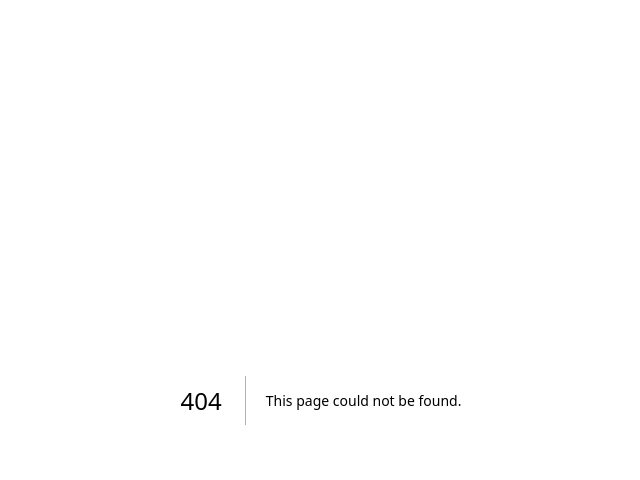
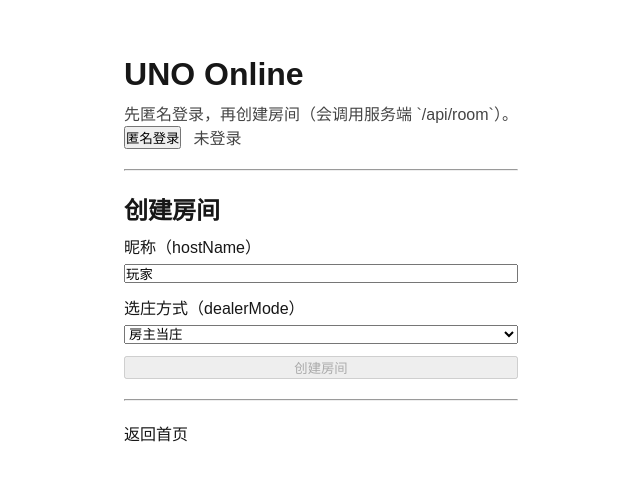
Before and after one commit to Hakuya1231/uno-online, a Next.js app: page /login in a window 1280 px wide. Before the commit this address had no page. Shown: the top 480 px of the page, without its empty margins (319-959 px from the left). Built offline with nearby package versions, Linux system fonts and the light colour scheme; no server answers.

Commit message:
feat: 首页&匿名登录

```diff
--- a/package.json
+++ b/package.json
@@ -12,6 +12,7 @@
     "simulate:draw-compare": "tsx scripts/simulate-draw-compare-challenge.ts"
   },
   "dependencies": {
+    "firebase": "^12.12.0",
     "firebase-admin": "^13.8.0",
     "next": "16.2.3",
     "react": "19.2.4",
--- /dev/null
+++ b/src/app/login/page.tsx
@@ -0,0 +1,176 @@
+"use client";
+
+import { useCallback, useEffect, useMemo, useState } from "react";
+import Link from "next/link";
+import { onAuthStateChanged, signInAnonymously, type User } from "firebase/auth";
+import { getClientAuth } from "@/client/firebase";
+import { authedFetch } from "@/client/authedFetch";
+import type { DealerMode } from "@/shared";
+
+type CreateRoomResp = { roomId: string } | { error: string };
+
+// 避免 Next 在 build 时对该页做静态预渲染（本页依赖浏览器侧 Firebase Auth）。
+export const dynamic = "force-dynamic";
+
+function parseJsonSafely(text: string): unknown {
+  try {
+    return JSON.parse(text);
+  } catch {
+    return null;
+  }
+}
+
+export default function LoginPage() {
+  const [authReady, setAuthReady] = useState(false);
+  const auth = useMemo(() => (authReady ? getClientAuth() : null), [authReady]);
+
+  const [user, setUser] = useState<User | null>(null);
+  const [idToken, setIdToken] = useState<string>("");
+
+  const [hostName, setHostName] = useState<string>("玩家");
+  const [dealerMode, setDealerMode] = useState<DealerMode>("host");
+
+  const [busy, setBusy] = useState(false);
+  const [msg, setMsg] = useState<string>("");
+  const [createdRoomId, setCreatedRoomId] = useState<string>("");
+
+  useEffect(() => {
+    setAuthReady(true);
+  }, []);
+
+  useEffect(() => {
+    if (!auth) return;
+    const unsub = onAuthStateChanged(auth, async (u) => {
+      setUser(u);
+      setCreatedRoomId("");
+      setMsg("");
+      if (!u) {
+        setIdToken("");
+        return;
+      }
+      const t = await u.getIdToken();
+      setIdToken(t);
+    });
+    return () => unsub();
+  }, [auth]);
+
+  const doAnonLogin = useCallback(async () => {
+    if (!auth) {
+      setMsg("Auth 尚未初始化，请稍等");
+      return;
+    }
+    setBusy(true);
+    setMsg("");
+    try {
+      const cred = await signInAnonymously(auth);
+      const t = await cred.user.getIdToken();
+      setIdToken(t);
+      setMsg("匿名登录成功");
+    } catch (e) {
+      setMsg(e instanceof Error ? e.message : "匿名登录失败");
+    } finally {
+      setBusy(false);
+    }
+  }, [auth]);
+
+  const createRoom = useCallback(async () => {
+    if (!idToken) {
+      setMsg("请先匿名登录");
+      return;
+    }
+
+    setBusy(true);
+    setMsg("");
+    setCreatedRoomId("");
+    try {
+      const resp = await authedFetch("/api/room", {
+        method: "POST",
+        idToken,
+        headers: { "content-type": "application/json" },
+        body: JSON.stringify({ hostName, dealerMode }),
+      });
+
+      const text = await resp.text();
+      const json = parseJsonSafely(text) as CreateRoomResp | null;
+
+      if (!resp.ok) {
+        const err = json && typeof (json as any).error === "string" ? (json as any).error : text;
+        setMsg(`创建失败：${err || resp.status}`);
+        return;
+      }
+
+      if (!json || typeof (json as any).roomId !== "string") {
+        setMsg("创建失败：响应格式不符合预期");
+        return;
+      }
+
+      setCreatedRoomId((json as any).roomId);
+      setMsg("创建成功");
+    } catch (e) {
+      setMsg(e instanceof Error ? e.message : "创建失败");
+    } finally {
+      setBusy(false);
+    }
+  }, [dealerMode, hostName, idToken]);
+
+  return (
+    <div style={{ maxWidth: 720, margin: "40px auto", padding: 16 }}>
+      <h1 style={{ marginBottom: 8 }}>UNO Online</h1>
+      <p style={{ marginTop: 0, opacity: 0.8 }}>
+        先匿名登录，再创建房间（会调用服务端 `/api/room`）。
+      </p>
+
+      <div style={{ display: "flex", gap: 12, alignItems: "center", flexWrap: "wrap" }}>
+        <button onClick={doAnonLogin} disabled={busy || !auth}>
+          匿名登录
+        </button>
+        <span style={{ opacity: 0.8 }}>
+          {user ? (
+            <>
+              已登录：<code>{user.uid}</code>
+            </>
+          ) : (
+            "未登录"
+          )}
+        </span>
+      </div>
+
+      <hr style={{ margin: "20px 0" }} />
+
+      <h2 style={{ marginBottom: 8 }}>创建房间</h2>
+      <div style={{ display: "grid", gap: 12 }}>
+        <label style={{ display: "grid", gap: 6 }}>
+          <span>昵称（hostName）</span>
+          <input
+            value={hostName}
+            onChange={(e) => setHostName(e.target.value)}
+            placeholder="例如：玩家A"
+          />
+        </label>
+
+        <label style={{ display: "grid", gap: 6 }}>
+          <span>选庄方式（dealerMode）</span>
+          <select value={dealerMode} onChange={(e) => setDealerMode(e.target.value as DealerMode)}>
+            <option value="host">房主当庄</option>
+            <option value="draw_compare">摸牌比大小选庄</option>
+          </select>
+        </label>
+
+        <button onClick={createRoom} disabled={busy || !idToken}>
+          创建房间
+        </button>
+
+        {createdRoomId ? (
+          <div>
+            创建的 roomId：<code>{createdRoomId}</code>
+          </div>
+        ) : null}
+
+        {msg ? <div style={{ whiteSpace: "pre-wrap" }}>{msg}</div> : null}
+      </div>
+
+      <hr style={{ margin: "20px 0" }} />
+      <Link href="/">返回首页</Link>
+    </div>
+  );
+}
--- /dev/null
+++ b/src/client/authedFetch.ts
@@ -0,0 +1,17 @@
+/**
+ * 一个极薄的 fetch 包装：统一注入 Firebase ID Token。
+ *
+ * 约定：
+ * - `idToken` 由 Firebase Auth `user.getIdToken()` 获得
+ * - 服务端 API 通过 `Authorization: Bearer <idToken>` 校验
+ */
+export async function authedFetch(
+  input: RequestInfo | URL,
+  init: RequestInit & { idToken: string },
+): Promise<Response> {
+  const headers = new Headers(init.headers);
+  headers.set("Authorization", `Bearer ${init.idToken}`);
+
+  const { idToken: _ignored, ...rest } = init;
+  return await fetch(input, { ...rest, headers });
+}
--- /dev/null
+++ b/src/client/firebase.ts
@@ -0,0 +1,37 @@
+import { initializeApp, getApps, type FirebaseApp } from "firebase/app";
+import { getAuth, type Auth } from "firebase/auth";
+
+/**
+ * 浏览器侧 Firebase 初始化（仅用于 Auth/前端能力）。
+ *
+ * 注意：
+ * - 这里只能使用 `NEXT_PUBLIC_*` 环境变量
+ * - 这些值不是“密钥”，可以暴露在前端；真正的权限控制靠 Firestore Rules + 服务端校验
+ */
+
+function getFirebaseConfig() {
+  const apiKey = process.env.NEXT_PUBLIC_FIREBASE_API_KEY;
+  const authDomain = process.env.NEXT_PUBLIC_FIREBASE_AUTH_DOMAIN;
+  const projectId = process.env.NEXT_PUBLIC_FIREBASE_PROJECT_ID;
+
+  if (!apiKey || !authDomain || !projectId) {
+    throw new Error(
+      "缺少 NEXT_PUBLIC_FIREBASE_* 环境变量（至少需要 API_KEY/AUTH_DOMAIN/PROJECT_ID）",
+    );
+  }
+
+  return { apiKey, authDomain, projectId };
+}
+
+export function getClientFirebaseApp(): FirebaseApp {
+  if (typeof window === "undefined") {
+    throw new Error("getClientFirebaseApp 只能在浏览器端调用");
+  }
+
+  if (getApps().length > 0) return getApps()[0]!;
+  return initializeApp(getFirebaseConfig());
+}
+
+export function getClientAuth(): Auth {
+  return getAuth(getClientFirebaseApp());
+}
```
Also changed, not shown: src/app/page.tsx (+6 -54 lines), 1 other file (tests, documents, lock files or other folders).
